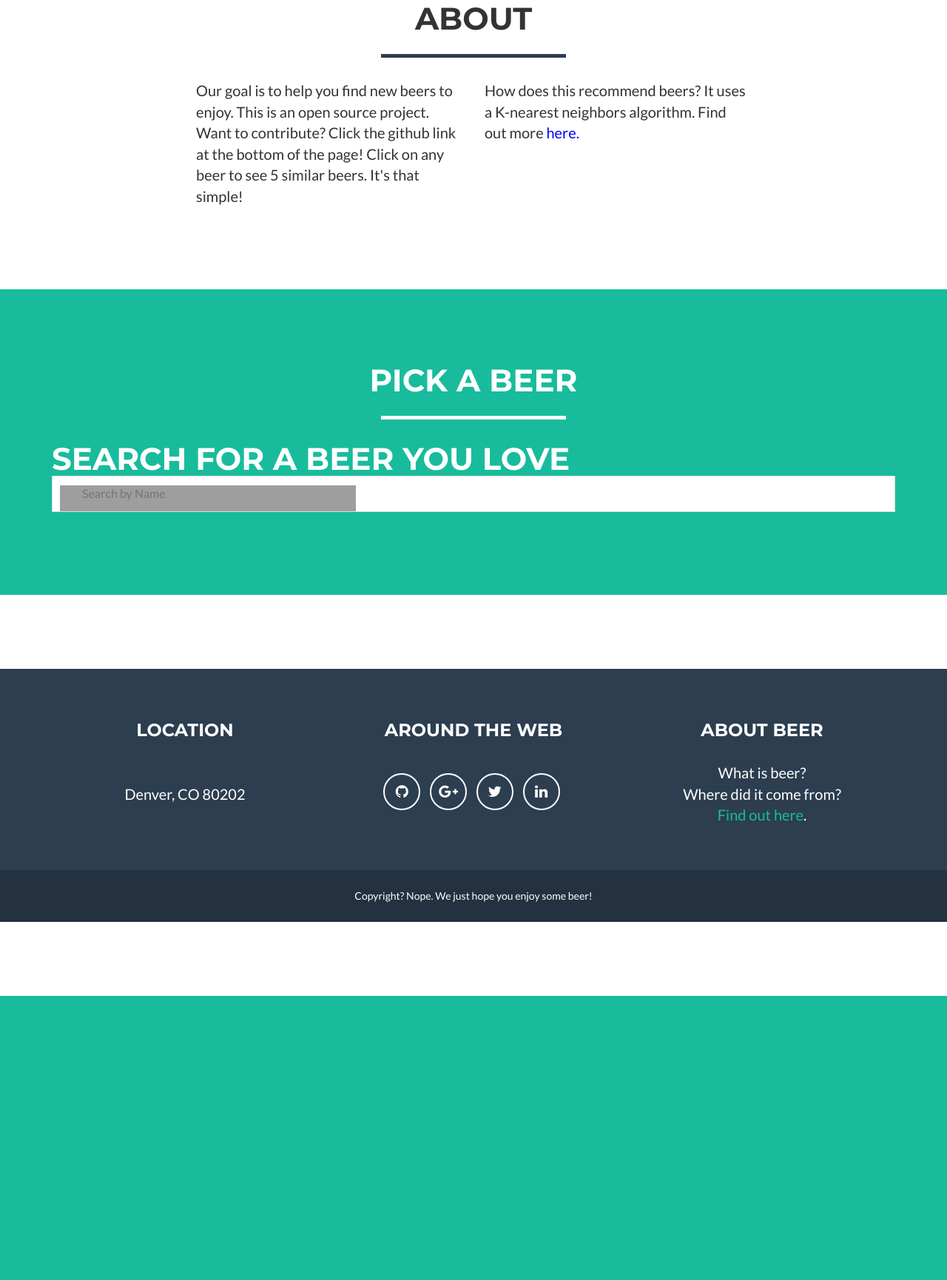
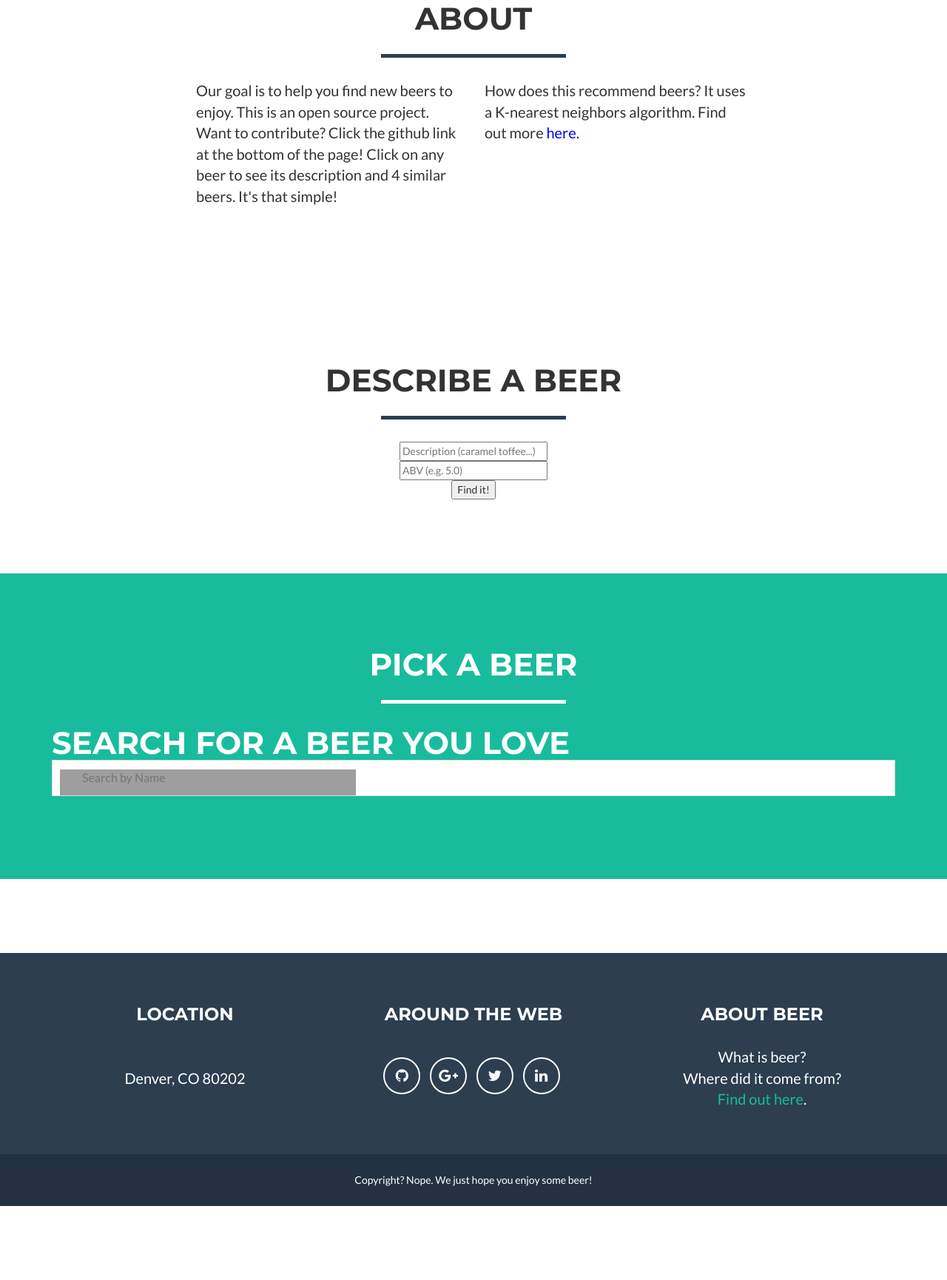
Before and after one commit to trentwoodbury/BeerRecommender, a Flask app: template website/templates/search_table.html in a window 1280 px wide. Shown: the part 928-2658 px from the top of the page at 74% size. Before the commit the page ends 2274 px from the top, so only its background shows below. Run offline with Flask 2, Linux system fonts and the light colour scheme; the template is opened without the code that fills it, so the values that code supplies are empty; parts of the project's set-up code (start-up, migrations or seed data) failed here and were passed over; some libraries are stand-ins or nearby versions; grey boxes are pictures that could not be loaded.

Commit message:
add knn linking and description option

```diff
--- a/website/app.py
+++ b/website/app.py
@@ -66,7 +66,7 @@ app.config.from_object(__name__)
 def connect_db():
     return sqlite3.connect(app.config['DATABASE'])
 
-@app.route('/display_beer', methods=['POST'])
+@app.route('/display_beer', methods=['GET', 'POST'])
 def display_beer():
 
     global DFS_ONE
@@ -74,17 +74,35 @@ def display_beer():
     global NORMALIZER
     global VECTORIZER
 
-    # TODO: Add form validation
-    text = request.form['description']
-    desc_text = unicode(text.lower())
+    if request.method == 'GET':
+        beer_id = request.args.get('id')
 
-    abv = int(request.form['abv'])
+        # Load the selected entry into DFS_ONE
+        DFS_ONE = DFS[DFS['id'] == beer_id]
+        del DFS_ONE['id']
 
-    DFS_ONE['description'] = desc_text
-    DFS_ONE['style_description'] = desc_text
-    DFS_ONE['abv'] = abv
-    DFS_ONE['style_abvMax'] = float(abv)
-    DFS_ONE['style_abvMin'] = float(abv)
+        name = DFS_ONE['name'].iloc[0]
+        style_name = "(" + DFS_ONE['style_name'].iloc[0] + ")"
+    elif request.method == 'POST':
+        # TODO: Add form validation
+        text = request.form['desc']
+        desc_text = unicode(text.lower())
+
+        abv = int(request.form['abv'])
+
+        # Load generic data point into DFS_ONE
+        load_template_data_point()
+
+        DFS_ONE['description'] = desc_text
+        DFS_ONE['style_description'] = desc_text
+        DFS_ONE['abv'] = abv
+        DFS_ONE['style_abvMax'] = float(abv)
+        DFS_ONE['style_abvMin'] = float(abv)
+
+        name = desc_text
+        style_name = " (" + unicode(abv) + "%)"
+    else:
+        raise ValueError("ValueError: Neither POST nor GET...")
 
     # Copy to local variable! (As these changes would persist)
     query_pt_pd = DFS_ONE.copy()
@@ -97,9 +115,6 @@ def display_beer():
     dist, ind = KNN.kneighbors(query_pt_pd)
 
     nns = DFS.iloc[ind[0]].copy()
-
-    name = desc_text
-    style_name = " (" + unicode(abv) + "%)"
 
     html = df_to_html(nns)
 
@@ -145,8 +160,8 @@ def load_training_data():
     DFS_TRAIN = get_dfs_train()
 
     # Get rid of 'id' -- was used in graphlab
-    if 'id' in DFS.columns.tolist():
-        del DFS['id']
+#    if 'id' in DFS.columns.tolist():
+#        del DFS['id']
     if 'id' in DFS_TRAIN.columns.tolist():
         del DFS_TRAIN['id']
 
@@ -199,7 +214,8 @@ def main():
     alphabet.extend([chr(i) for i in range(65, 91)])
     index_range = range(27)
 
-    return render_template('search_table.html', result=[beers_split, alphabet, index_range])
+    return render_template('search_table.html',
+                           result=[beers_split, alphabet, index_range])
 
 if __name__ == '__main__':
     Bootstrap(app)
--- a/website/templates/index.html
+++ b/website/templates/index.html
@@ -99,7 +99,8 @@
 					   is an open source project. Want to contribute? Click
 					   the github link at the bottom of the page!
 
-                       Click on any beer to see 5 similar beers. It's that simple!
+                       Click on any beer to see its description and 4 similar
+					   beers. It's that simple!
 					</p>
                 </div>
                 <div class="col-lg-4">
@@ -116,8 +117,28 @@
         </div>
     </section>
 
-    <!-- Portfolio Grid Section -->
-        <section class="success" id="about">
+	<!-- Describe a beer! -->
+	<section id="describe">
+		<div class="container">
+			<div class="row">
+				<div class="col-lg-12 text-center">
+					<h2> Describe a Beer</h2>
+					<hr class="star-primary">
+					<form action="{{url_for('display_beer')}}" method="post">
+					<input type="text" name="desc" style="width: 200px"
+						   placeholder="Description (caramel toffee...)"><br>
+					<input type="number" min="0" max="11" name='abv'
+						   style="width: 200px"
+						   placeholder="ABV (e.g. 5.0)"><br>
+					<input type="submit" value="Find it!">
+					</form>
+				</div>
+			</div>
+		</div>
+    </section>
+
+    <!-- Search for a beer! -->
+	<section class="success" id="search">
         <div class="container">
             <div class="row">
                 <div class="col-lg-12 text-center">
@@ -129,8 +150,6 @@
             {% endblock %}
         </div>
     </section>
-
-
 
     <!-- Footer -->
 <section id="contact">
--- a/website/templates/search_table.html
+++ b/website/templates/search_table.html
@@ -60,8 +60,8 @@
 <ul id="myUL">
 {% for index in result[2] %}
   <li><a href="#" class="header">{{ result[1][index] }}</a></li>
-  {% for beer_name in result[0][26 - index] %}
-  <li><a href="#">{{beer_name}}</a></li>
+  {% for beer_name,id in result[0][26 - index] %}
+  <li><a href="{{url_for('display_beer')}}?id={{id}}">{{beer_name}}</a></li>
   {% endfor %}
 {% endfor %}
 </ul>
--- a/website/utils.py
+++ b/website/utils.py
@@ -221,16 +221,20 @@ def first_letter(cell):
 
 def get_beer_names():
     #makes sorted list of all the beers
-    beer_df =  pd.read_pickle("../Data/beer_data_final.pkl")
-    names = beer_df['name'].sort_values(inplace = False)
-    names = list(names)
-    return names
+    beer_file = "beer_data_full.pkl"
+    beer_path = os.path.join(os.pardir, 'Data', beer_file)
+    beer_df =  pd.read_pickle(beer_path)
+    beer_df = feature_select(beer_df)
+    beer_df.sort_values('name', inplace=True)
+    names_and_ids = beer_df[['name', 'id']]
+#    names_and_ids = list(names_and_ids.values)
+    return names_and_ids.values
 
 def group_by_letter(names):
     alphabet = range(97, 123)
     groups = [[] for i in range(27)]
     for name in names:
-        letter = ord(name[0].lower())
+        letter = ord(name[0][0].lower())
         if letter in range(97, 123):
             groups[122 - letter].append(name)
         else:
```
